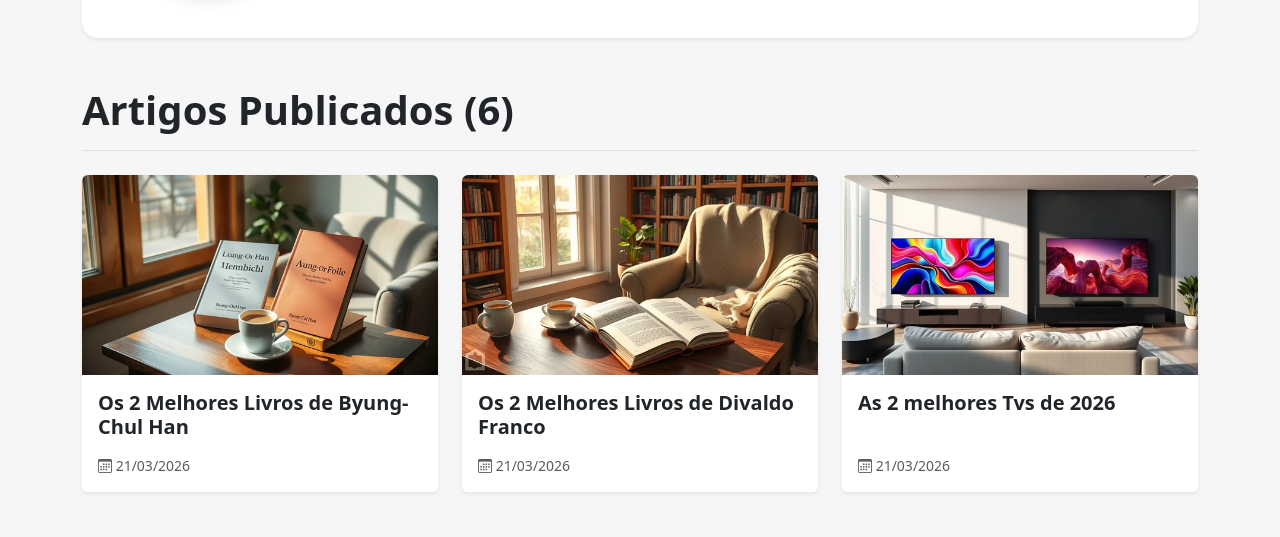
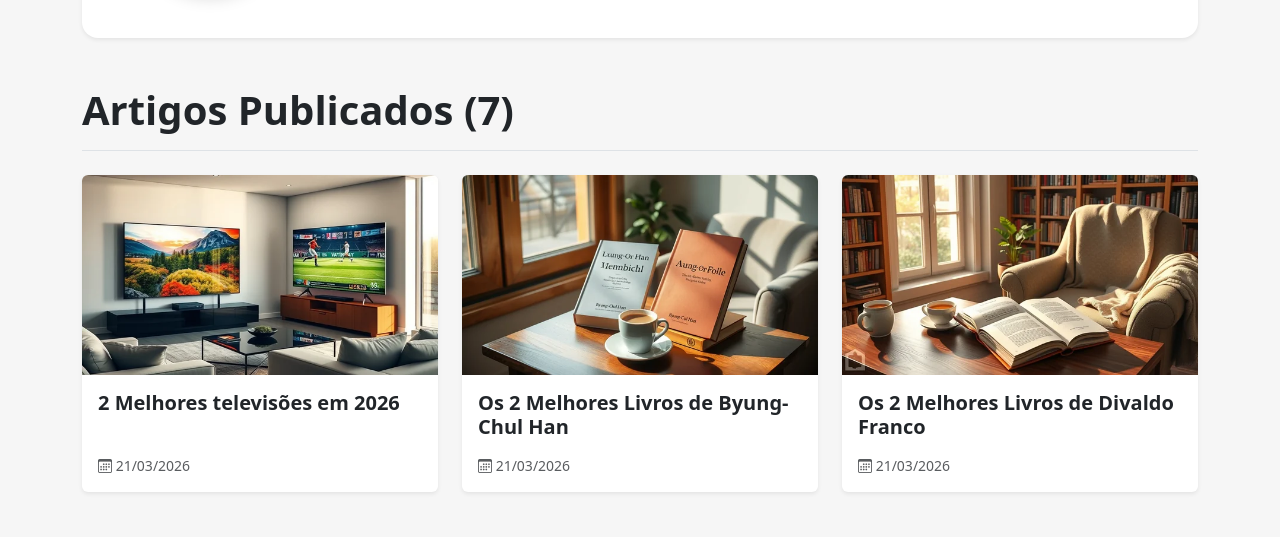
Before and after one commit to nathanmasson1/cms2, a plain HTML site: page autor/nathan/index.html in a window 1280 px wide. Shown: the part 344-881 px from the top of the page. Drawn offline with nearby package versions, Linux system fonts and the light colour scheme.

Commit message:
Build: Atualizando página do autor Nathan

```diff
--- a/autor/nathan/index.html
+++ b/autor/nathan/index.html
@@ -94,9 +94,25 @@
             </div>
         </div>
 
-        <h3 class="fw-bold mb-4 text-dark display-6 border-bottom pb-3">Artigos Publicados (6)</h3>
+        <h3 class="fw-bold mb-4 text-dark display-6 border-bottom pb-3">Artigos Publicados (7)</h3>
 
         <div class="row g-4 mb-5">
+
+            <div class="col-md-6 col-lg-4 mb-4">
+                <div class="card h-100 shadow-sm border-0 bg-white">
+
+                    <a href="/melhores-televisoes-em-2026/" class="overflow-hidden">
+                        <img src="/static/uploads/2-melhores-televisoes-em-2026-thumb.webp" alt="Melhores televisões em 2026" title="Melhores televisões em 2026" class="card-img-top rounded-top img-zoom" style="height: 200px; object-fit: cover;" loading="lazy">
+                    </a>
+
+                    <div class="card-body d-flex flex-column">
+                        <h2 class="h5 card-title mb-3">
+                            <a href="/melhores-televisoes-em-2026/" class="text-decoration-none text-dark custom-hover fw-bold">2 Melhores televisões em 2026</a>
+                        </h2>
+                        <p class="text-muted small mt-auto mb-0"><i class="bi bi-calendar3"></i> 21/03/2026</p>
+                    </div>
+                </div>
+            </div>
 
             <div class="col-md-6 col-lg-4 mb-4">
                 <div class="card h-100 shadow-sm border-0 bg-white">
```
